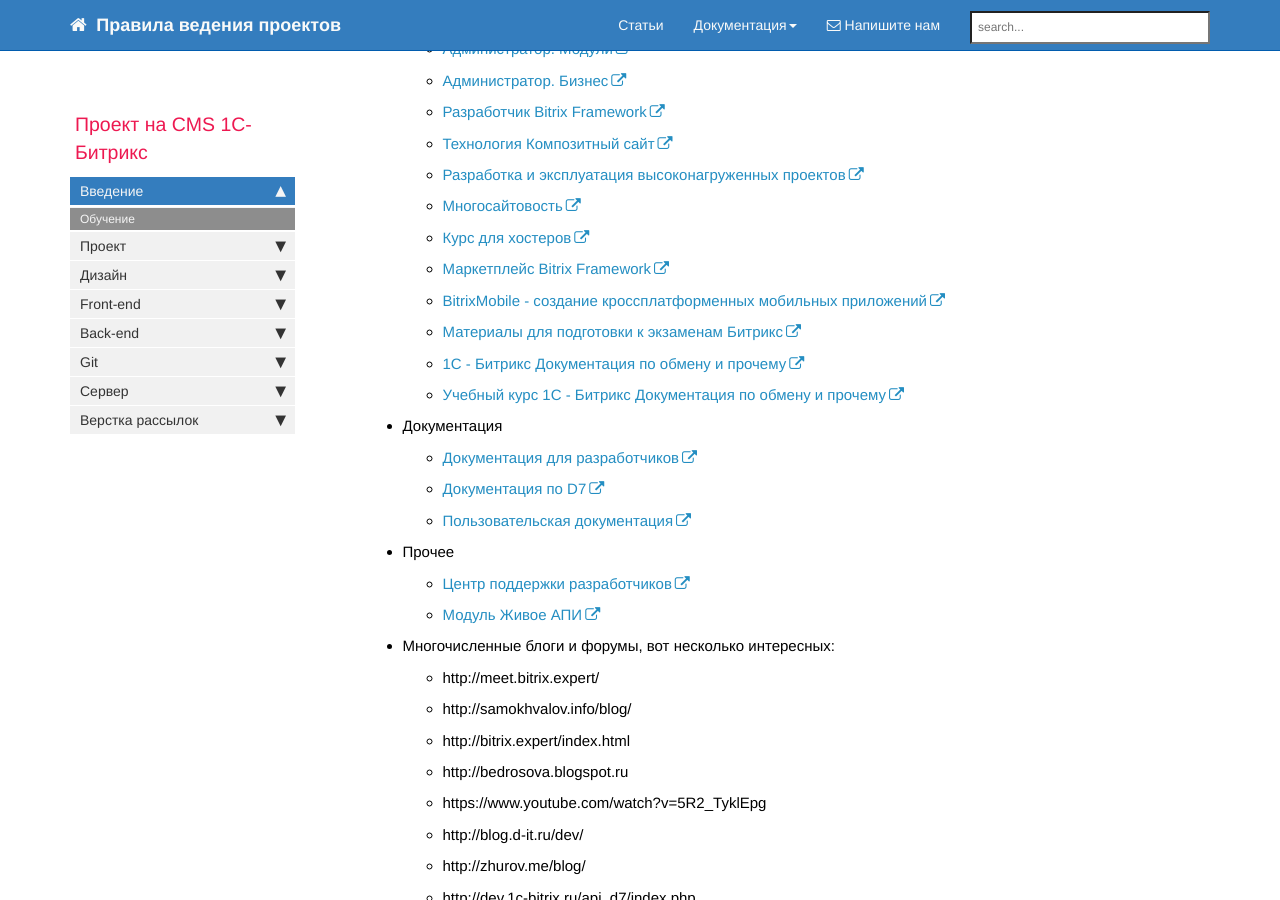
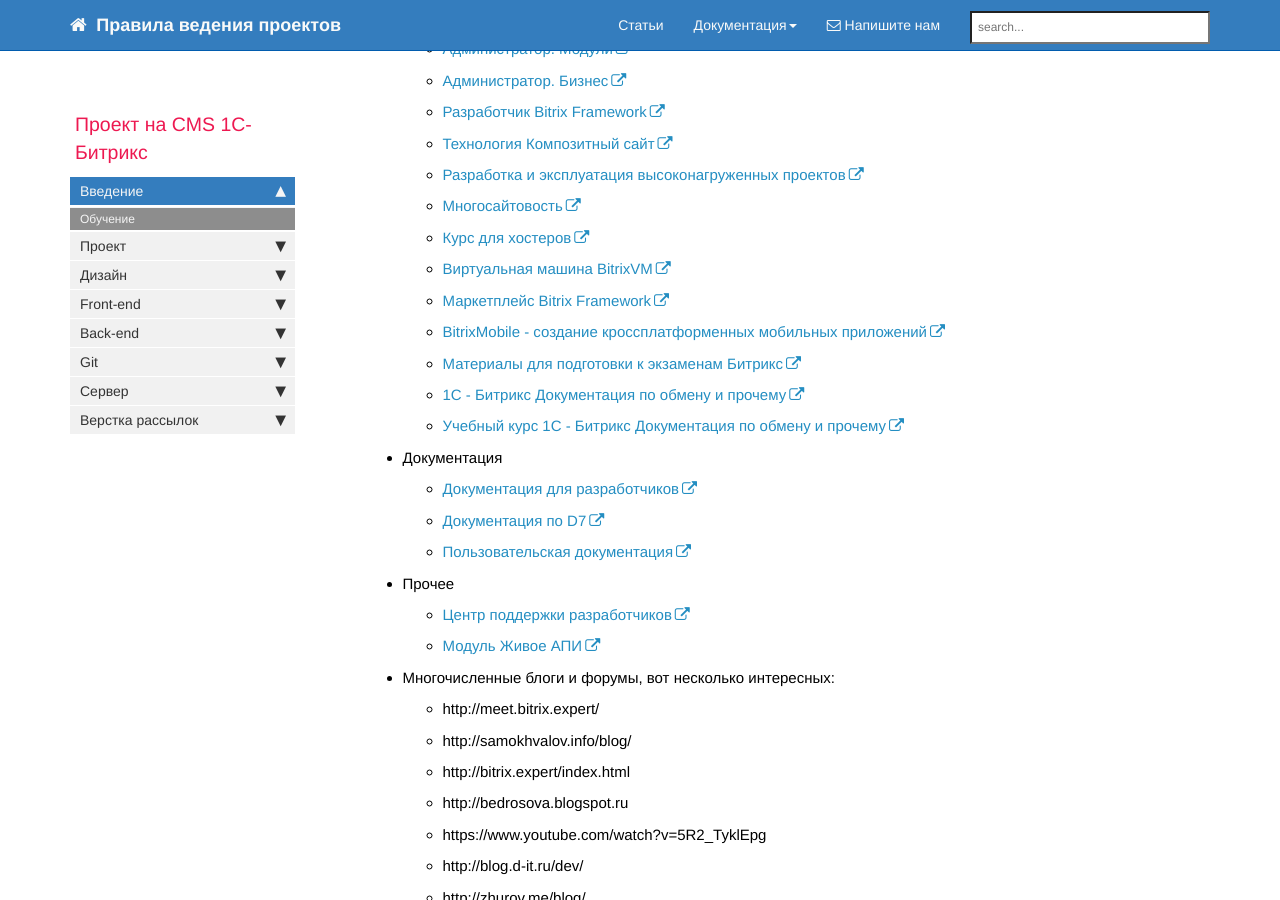
Before and after one commit to gdecider/gdecider.github.io, a Jekyll site: the page built from pages/bx/bx_index.md, in a window 1280 px wide and 900 px high, scrolled down 717 px. Built offline with Jekyll 4.4.1, drawn with Linux system fonts in a browser that asks for light colours; nearby versions of some CDN libraries; comment, search, counter and statistics services are not loaded.

Commit message:
Update bx_index.md

```diff
--- a/pages/bx/bx_index.md
+++ b/pages/bx/bx_index.md
@@ -38,6 +38,7 @@
    *  [Разработка и эксплуатация высоконагруженных проектов](https://dev.1c-bitrix.ru/learning/course/index.php?COURSE_ID=38&INDEX=Y)
    *  [Многосайтовость](https://dev.1c-bitrix.ru/learning/course/index.php?COURSE_ID=103&INDEX=Y)
    *  [Курс для хостеров](https://dev.1c-bitrix.ru/learning/course/index.php?COURSE_ID=32&INDEX=Y)
+   *  [Виртуальная машина BitrixVM](https://dev.1c-bitrix.ru/learning/course/?COURSE_ID=37&INDEX=Y)
    *  [Маркетплейс Bitrix Framework](https://dev.1c-bitrix.ru/learning/course/index.php?COURSE_ID=101&INDEX=Y)
    *  [BitrixMobile - создание кроссплатформенных мобильных приложений](https://dev.1c-bitrix.ru/learning/course/index.php?COURSE_ID=80&INDEX=Y)
    *  [Материалы для подготовки к экзаменам Битрикс](https://github.com/studiofact/wiki-bitrix/wiki)
```
